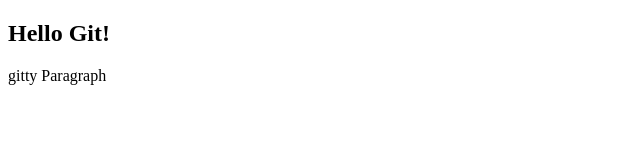
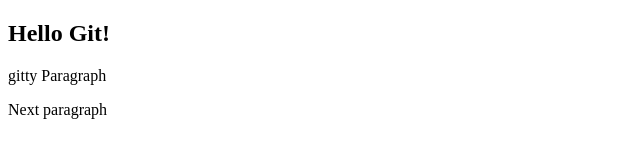
Before and after one commit to Amogha03/git-test, a website: page index.html in a window 1280 px wide. Shown: the whole page, without its empty margins (0-640 px from the left). Drawn offline with Linux system fonts and the light colour scheme.

Commit message:
fifth commit

```diff
--- a/index.html
+++ b/index.html
@@ -8,6 +8,7 @@
             Hello Git!
         </h2>
         <p>gitty Paragraph</p>
+        <p>Next paragraph</p>
     </body>
 
 </html>
```
Also changed, not shown: package.json (added, +24 -0 lines), 2 other files.
